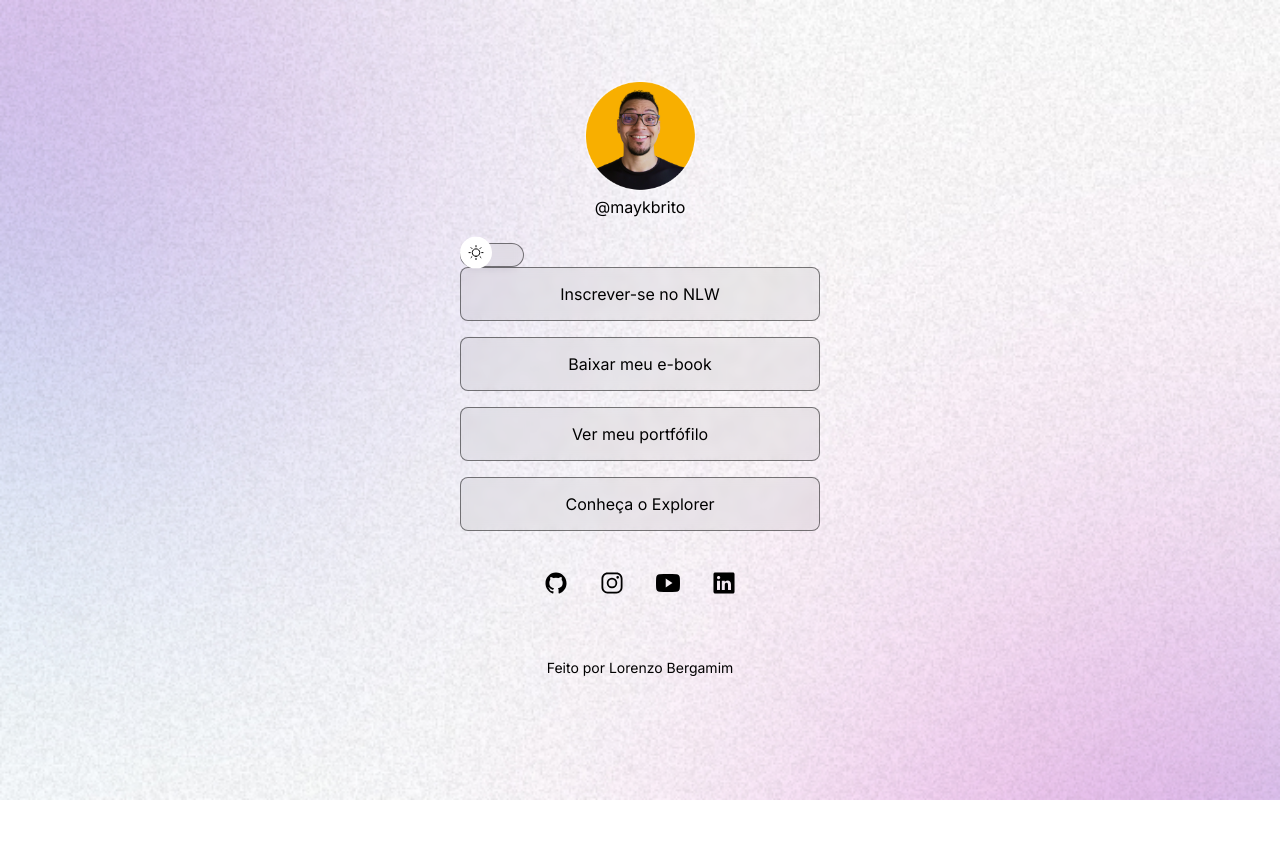
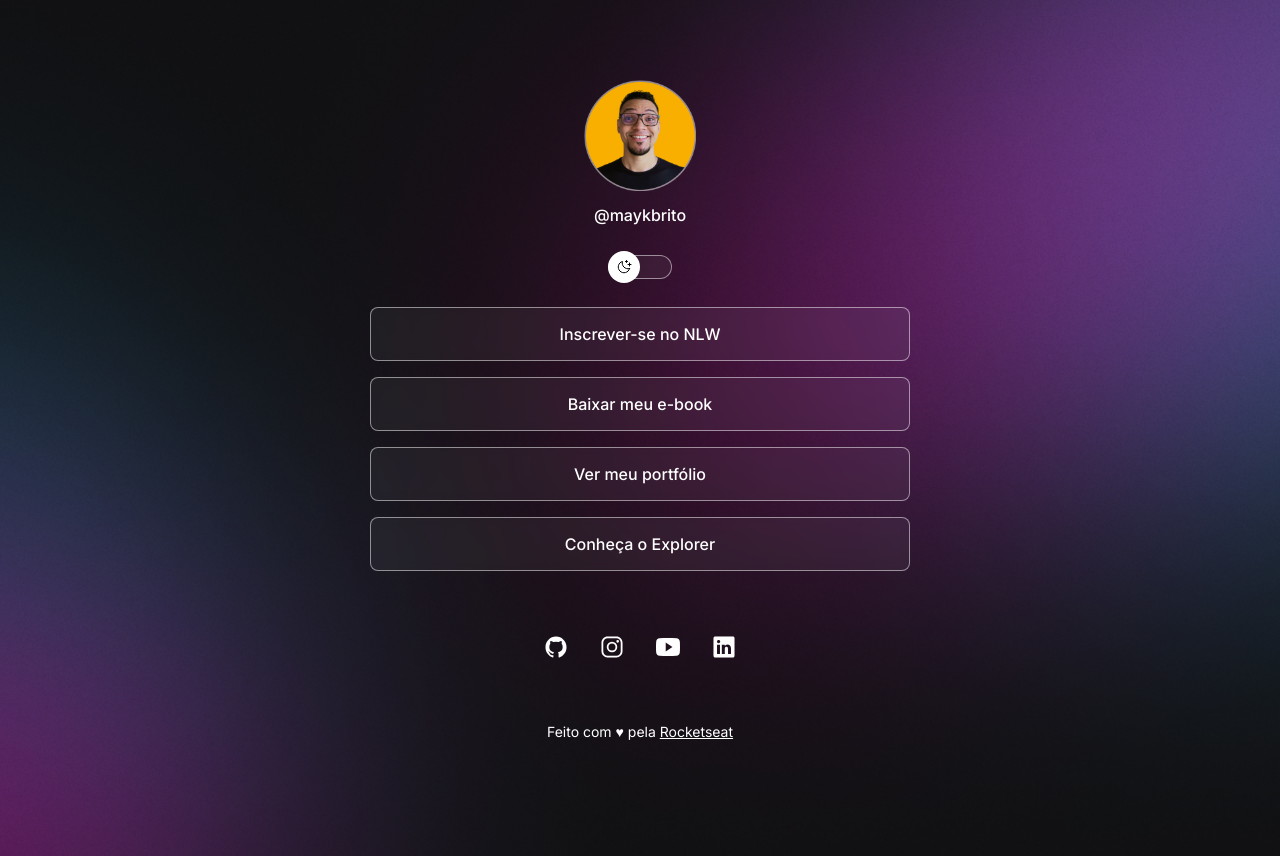
Before and after one commit to Lorenzo-devs/projeto-recketseat, a plain HTML site: page index.html in a window 1280 px wide. Before the commit the page ends 800 px from the top, so only its background shows below. Drawn offline with nearby package versions, Linux system fonts and the light colour scheme.

Commit message:
Atualização do site

```diff
--- a/index.html
+++ b/index.html
@@ -1,23 +1,25 @@
 <!DOCTYPE html>
-<html lang="pt-br" class="light">
+<html lang="pt-br">
   <head>
+    <link rel="preconnect" href="https://fonts.googleapis.com" />
+    <link rel="preconnect" href="https://fonts.gstatic.com" crossorigin />
+    <link
+      href="https://fonts.googleapis.com/css2?family=Inter:wght@400;500&display=swap"
+      rel="stylesheet"
+    />
 
-    <link rel="preconnect" href="https://fonts.googleapis.com">
-    <link rel="preconnect" href="https://fonts.gstatic.com" crossorigin>
-    <link href="https://fonts.googleapis.com/css2?family=Inter:ital,opsz@0,14..32;1,14..32&display=swap" rel="stylesheet">
-
-    <meta charset="UTF-8">
+    <meta charset="UTF-8" />
     <meta http-equiv="X-UA-Compatible" content="IE=edge" />
-    <meta name="viewport" content="width=device-width, initial-scale=1.0">
+    <meta name="viewport" content="width=device-width, initial-scale=1.0" />
     <title>DevLinks</title>
-    <link rel="stylesheet" href="style.css">
+    <link rel="stylesheet" href="style.css" />
   </head>
   <body>
     <div id="container">
       <div id="profile">
         <img
           src="./assets/avatar.png"
-        alt="Foto de Mayk Brito "
+          alt="Foto de Mayk Brito sorrindo, usando óculos e camisa preta, barba e fundo amarelo."
         />
         <p>@maykbrito</p>
       </div>
@@ -37,45 +39,47 @@
         </li>
 
         <li>
-            <a href="https://github.com/lorenzo-devs">Ver meu portfófilo</a>
+          <a href="https://github.com/maykbrito">Ver meu portfólio</a>
         </li>
 
         <li>
-            <a href="https://rocketseat.com.br/explorer"target="_blank"
+          <a href="https://rocketseat.com.br/explorer" target="_blank"
             >Conheça o Explorer</a
           >
         </li>
       </ul>
       <div id="social-links">
-
-        <a href="https://github.com/lorenzo-devs" target="_blank">
+        <a href="https://github.com/maykbrito" target="_blank">
           <ion-icon name="logo-github"></ion-icon>
         </a>
 
-        <a href="https://instagram.com/lorenzobergamim" target="_blank">
+        <a href="https://instagram.com/maykbrito" target="_blank">
           <ion-icon name="logo-instagram"></ion-icon>
         </a>
 
-        <a href="https://youtube.com/lorenzobergamim" target="_blank">
+        <a href="https://youtube.com/maykbrito" target="_blank">
           <ion-icon name="logo-youtube"></ion-icon>
         </a>
 
-        <a href="https://linkedin.com/in/lorenzobergamim" target="_blank">
+        <a href="https://linkedin.com/in/maykbrito" target="_blank">
           <ion-icon name="logo-linkedin"></ion-icon>
         </a>
-
-
       </div>
 
       <footer>
-        Feito por Lorenzo Bergamim <a href="https://instagram.com/lorenzobergamim" target="_blank">
-        </a>
+        Feito com ♥ pela <a href="https://rocketseat.com.br/">Rocketseat</a>
       </footer>
     </div>
 
-    <script type="module" src="https://unpkg.com/ionicons@7.1.0/dist/ionicons/ionicons.esm.js"></script>
-    <script nomodule src="https://unpkg.com/ionicons@7.1.0/dist/ionicons/ionicons.js"></script>
+    <script
+      type="module"
+      src="https://unpkg.com/ionicons@5.5.2/dist/ionicons/ionicons.esm.js"
+    ></script>
+    <script
+      nomodule
+      src="https://unpkg.com/ionicons@5.5.2/dist/ionicons/ionicons.js"
+    ></script>
 
-    <script src="script.js"></script>
+    <script src="./script.js"></script>
   </body>
 </html>
--- a/script.js
+++ b/script.js
@@ -1,15 +1,16 @@
-function toggleMode () {
-    const html = document.documentElement
-    html.classList.toggle('light')
+function toggleMode() {
+  const html = document.documentElement
+  html.classList.toggle("light")
 
-    const img = document.querySelector("#profile img")
+  // pegar a tag img
+  const img = document.querySelector("#profile img")
 
-    if(html.classList.contains('light')) {
-        img.setAttribute('src', './assets/avatar-light.png')
-    } else {
-        img.setAttribute('src','./assets/avatar.png')
-    }
-
-
-
+  // substituir a imagem
+  if (html.classList.contains("light")) {
+    // se tiver light mode, adicionar a imagem light
+    img.setAttribute("src", "./assets/avatar-light.png")
+  } else {
+    // set tiver sem light mode, manter a imagem normal
+    img.setAttribute("src", "./assets/avatar.png")
+  }
 }
--- a/style.css
+++ b/style.css
@@ -1,32 +1,32 @@
-*{
-    margin:0;
+* {
+  margin: 0;
   padding: 0;
   box-sizing: border-box;
 }
 
-:root{
-    --text-color:white;
+:root {
+  --text-color: white;
   --bg-url: url(./assets/bg-mobile.jpg);
-    --stroke-color:rgba(255, 255, 255, 0.5);
-    --surface-color:rgba(255, 255, 255, 0.05);
-    --surface-color-hover:rgba(0, 0, 0, 0.02);
-    --highlight-color:rgba(255, 255, 255, 0.2);
-    --switch-bg-url: url(./assets/moon-stars.svg)
+  --stroke-color: rgba(255, 255, 255, 0.5);
+  --surface-color: rgba(255, 255, 255, 0.05);
+  --surface-color-hover: rgba(0, 0, 0, 0.02);
+  --highlight-color: rgba(255, 255, 255, 0.2);
+  --switch-bg-url: url(./assets/moon-stars.svg);
 }
 
 .light {
   --text-color: black;
   --bg-url: url(./assets/bg-mobile-light.jpg);
   --stroke-color: rgba(0, 0, 0, 0.5);
-    --surface-color:rgba(0, 0, 0, 0.05);
-    --surface-color-hover:rgba(0, 0, 0, 0.02);
-    --highlight-color:rgba(0, 0, 0, 0.1);
-    --switch-bg-url: url(./assets/sun.svg)
+  --surface-color: rgba(0, 0, 0, 0.05);
+  --surface-color-hover: rgba(0, 0, 0, 0.02);
+  --highlight-color: rgba(0, 0, 0, 0.1);
+  --switch-bg-url: url(./assets/sun.svg);
 }
-
 
 body {
   background: var(--bg-url) no-repeat top center/cover;
+  height: 100vh;
 }
 
 body * {
@@ -35,15 +35,16 @@ body * {
 }
 
 #container {
-    width: 360px;
+  width: 100%;
+  max-width: 588px;
   margin: 56px auto 0px;
+  padding: 0 24px;
 }
 
 /* profile */
 #profile {
   text-align: center;
   padding: 24px;
-    margin-top: 8px;
 }
 
 #profile img {
@@ -53,10 +54,11 @@ body * {
 #profile p {
   font-weight: 500;
   line-height: 24px;
+  margin-top: 8px;
 }
 
 /* switch */
-switch {
+#switch {
   position: relative;
   width: 64px;
 
@@ -66,16 +68,25 @@ switch {
 #switch button {
   width: 32px;
   height: 32px;
-    background:white var(--switch-bg-url) no-repeat center;
+  background: white var(--switch-bg-url) no-repeat center;
   border: 0;
   border-radius: 50%;
 
   position: absolute;
+  top: 50%;
+  left: 0;
+  z-index: 1;
+  transform: translateY(-50%);
 
+  animation: slide-back 0.2s;
+}
 
-    z-index: 1;
-    transform: translateY(-20%);
+.light #switch button {
+  animation: slide-in 0.2s forwards;
+}
 
+#switch button:hover {
+  outline: 8px solid var(--highlight-color);
 }
 
 #switch span {
@@ -86,10 +97,8 @@ switch {
   border: 1px solid var(--stroke-color);
   backdrop-filter: blur(4px);
   -webkit-backdrop-filter: blur(4px);
-    border-radius: 9999px
+  border-radius: 9999px;
 }
-
-
 
 /* links */
 ul {
@@ -99,7 +108,7 @@ ul {
   flex-direction: column;
   gap: 16px;
 
-    padding-inline-start: 24px 0;
+  padding: 24px 0;
 }
 
 ul li a {
@@ -122,12 +131,11 @@ ul li a {
   transition: background 0.2s;
 }
 
-/* pseudo selector */
+/* pseudo-selector */
 ul li a:hover {
   background: var(--surface-color-hover);
   border: 1.5px solid var(--text-color);
 }
-
 
 /* social links */
 #social-links {
@@ -158,3 +166,33 @@ footer {
   text-align: center;
   font-size: 14px;
 }
+
+/* media queries */
+@media (min-width: 700px) {
+  :root {
+    --bg-url: url(./assets/bg-desktop.jpg);
+  }
+
+  .light {
+    --bg-url: url(./assets/bg-desktop-light.jpg);
+  }
+}
+
+/* animation */
+@keyframes slide-in {
+  from {
+    left: 0;
+  }
+  to {
+    left: 50%;
+  }
+}
+
+@keyframes slide-back {
+  from {
+    left: 50%;
+  }
+  to {
+    left: 0;
+  }
+}
```
Also changed, not shown: 1 other file. Lines whose indentation alone changed are shown as unchanged.
